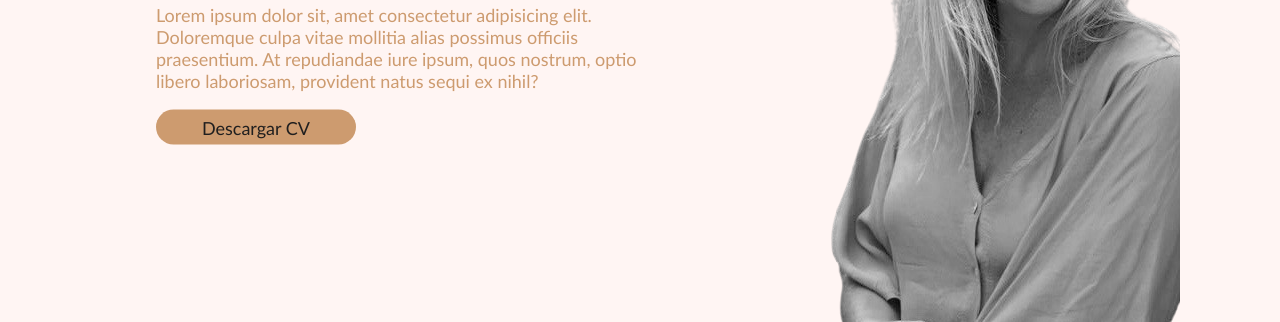
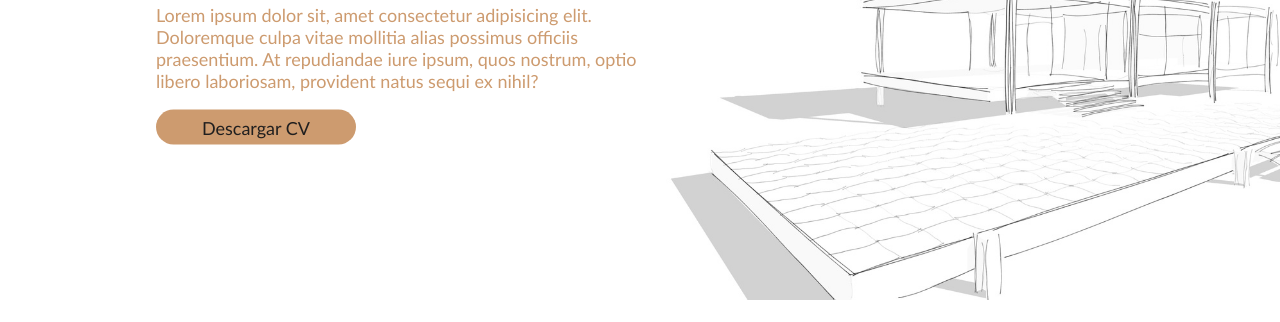
Before and after one commit to MdeMaic/MdeMaic.github.io, a plain HTML site: page esterbeigbeder/index.html in a window 1280 px wide. Shown: the part 394-716 px from the top of the page. Drawn offline with Linux system fonts and the light colour scheme.

Commit message:
new fondo

```diff
--- a/esterbeigbeder/style.css
+++ b/esterbeigbeder/style.css
@@ -16,9 +16,10 @@ html{
     box-sizing: border-box;
     background-color: #FFF5F3;
     position: relative;
-    background-image: url("images/ester-removebg-web-bn.png");
+    background-image: url("images/fondo_sobremi.png");
+    background-size: 1.2rem;
     background-repeat: no-repeat;
-    background-size: unset;
+    background-size: initial;
     background-position: center;
 }
 
@@ -377,6 +378,7 @@ li a {
     border: none;
     outline: none;
     border-bottom: 1px solid;
+    border-color: rgba(255, 255, 255, 0.3);
     margin: 0px;
     background-color: transparent;
     letter-spacing: 1px;
@@ -632,7 +634,7 @@ li a {
     .f-email input,
     .f-name input{
         width: 95%;
-        border-color: rgba(255, 255, 255, 0.212);
+        border-color: rgba(255, 255, 255, 0.3);
         background-color: rgba(255, 255, 255,1);
         box-sizing: border-box;
         padding: 20px;
```
Also changed, not shown: esterbeigbeder/images/fondo_sobremi.png (added).
